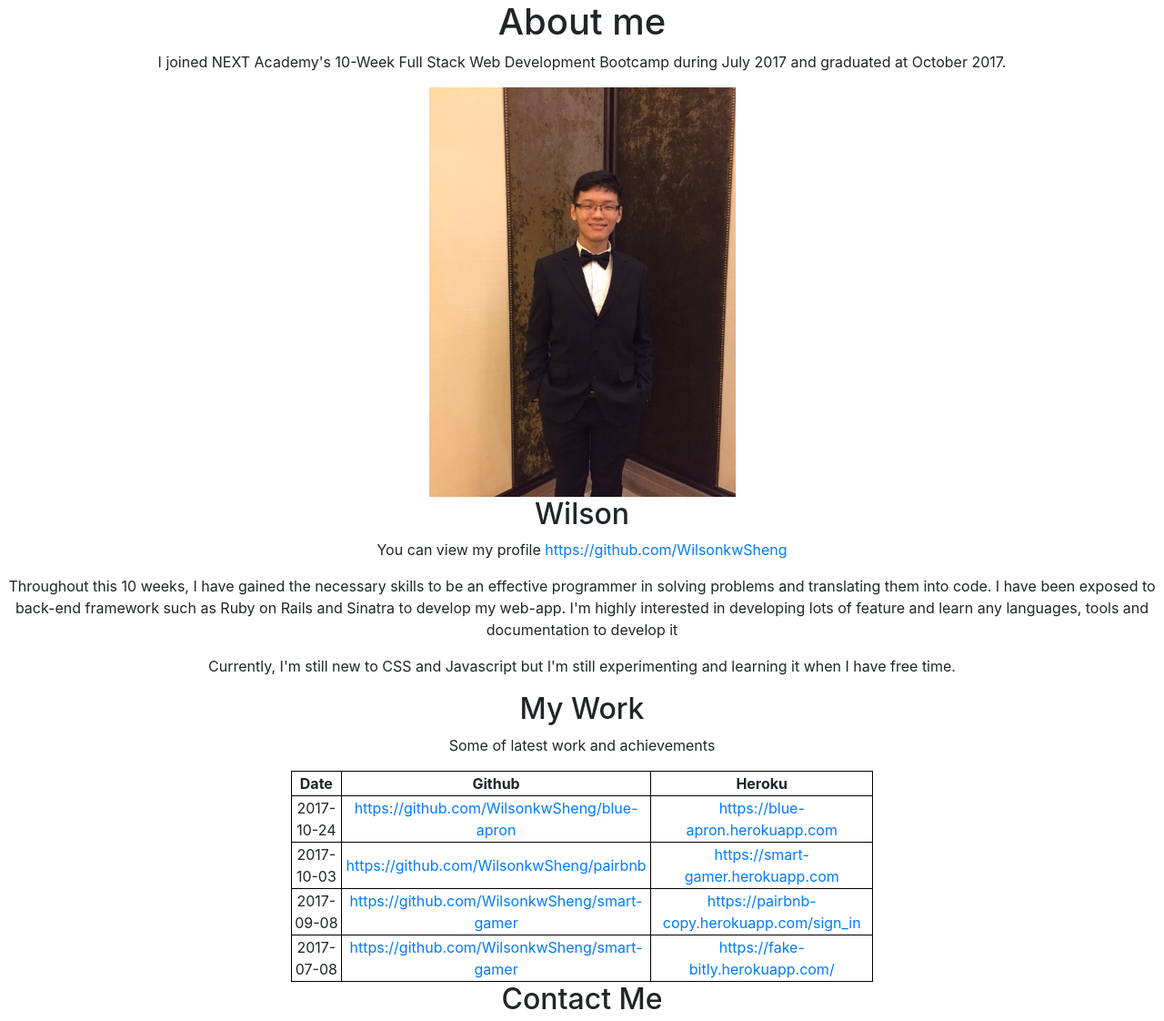
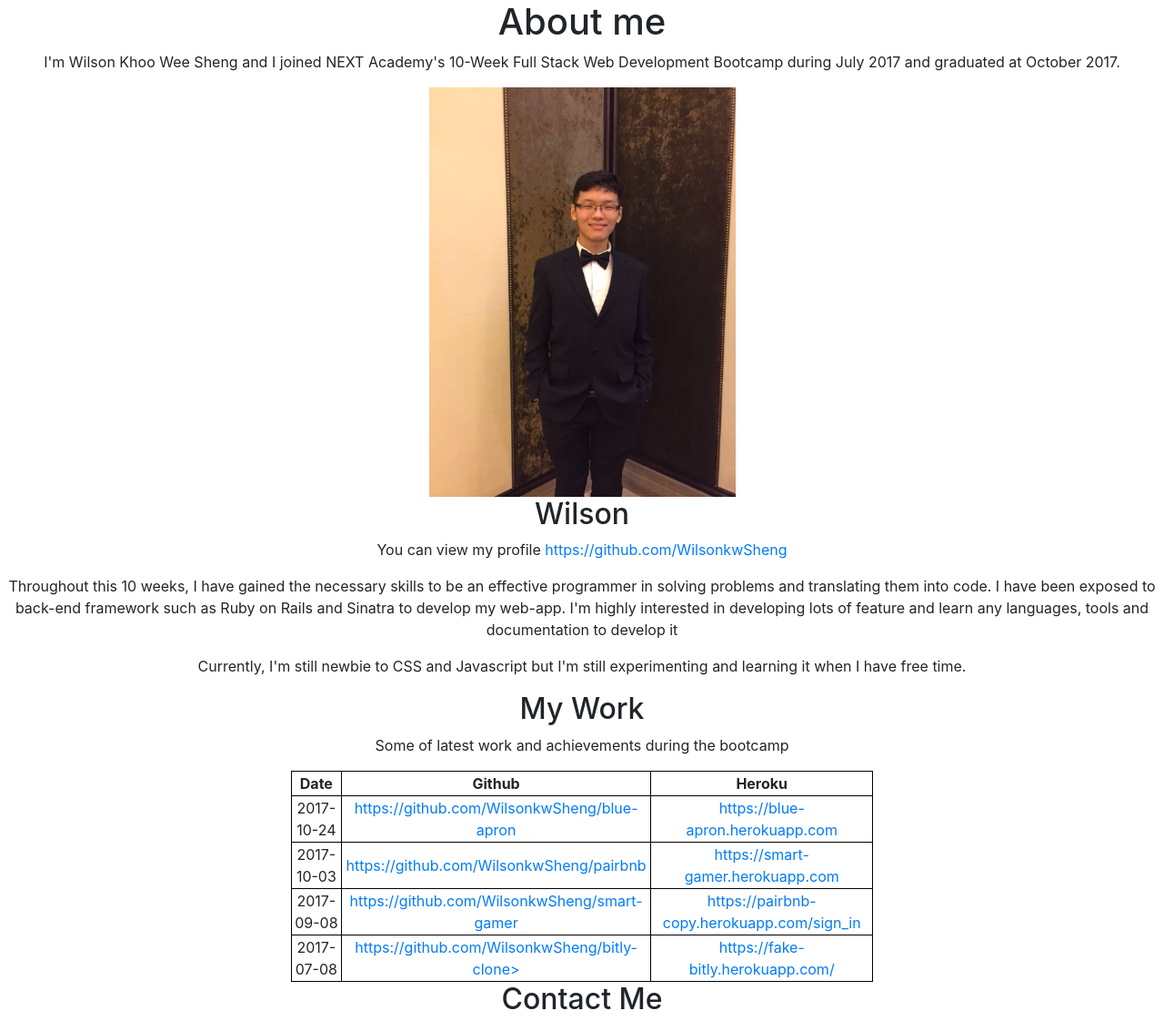
Before and after one commit to WilsonkwSheng/WilsonkwSheng.github.io, a plain HTML site: page index.html in a window 1280 px wide. Shown: the top 1122 px of the page at 91% size. Drawn offline with nearby package versions, Linux system fonts and the light colour scheme.

Commit message:
update about me

```diff
--- a/index.html
+++ b/index.html
@@ -14,7 +14,7 @@
 	</head>
 	<body>
 		<h1>About me</h1>
-		<p>I joined NEXT Academy's 10-Week Full Stack Web Development Bootcamp during July 2017 and graduated at October 2017.</p>
+		<p>I'm Wilson Khoo Wee Sheng and I joined NEXT Academy's 10-Week Full Stack Web Development Bootcamp during July 2017 and graduated at October 2017.</p>
 		<center><img src="wilson.png"></center>
 		<h2>Wilson</h2>
 		<p>You can view my profile <a href="https://github.com/WilsonkwSheng/">https://github.com/WilsonkwSheng</a> </p>
@@ -22,10 +22,10 @@
 		<p>Throughout this 10 weeks, I have gained the necessary skills to be an effective programmer in solving problems and translating them into code.
 		 I have been exposed to back-end framework such as Ruby on Rails and Sinatra to develop my web-app. I'm highly interested in developing lots of feature and learn any languages, tools and documentation to develop it </p>
 
-		<p>Currently, I'm still new to CSS and Javascript but I'm still experimenting and learning it when I have free time.</p>
+		<p>Currently, I'm still newbie to CSS and Javascript but I'm still experimenting and learning it when I have free time.</p>
 
 		<h2>My Work</h2>
-		<p>Some of latest work and achievements</p>
+		<p>Some of latest work and achievements during the bootcamp</p>
 			<table style="width:50%", align="center">
 				<tr>
 					<th>Date</th>
@@ -52,7 +52,7 @@
 
 				<tr>
 					<td>2017-07-08 </td>
-					<td><a href="https://github.com/WilsonkwSheng/bitly-clone/">https://github.com/WilsonkwSheng/smart-gamer</a></td>
+					<td><a href="https://github.com/WilsonkwSheng/bitly-clone/">https://github.com/WilsonkwSheng/bitly-clone></td>
 					<td><a href="https://fake-bitly.herokuapp.com//">https://fake-bitly.herokuapp.com/</a></td>
 				</tr>
 			</table>
```
